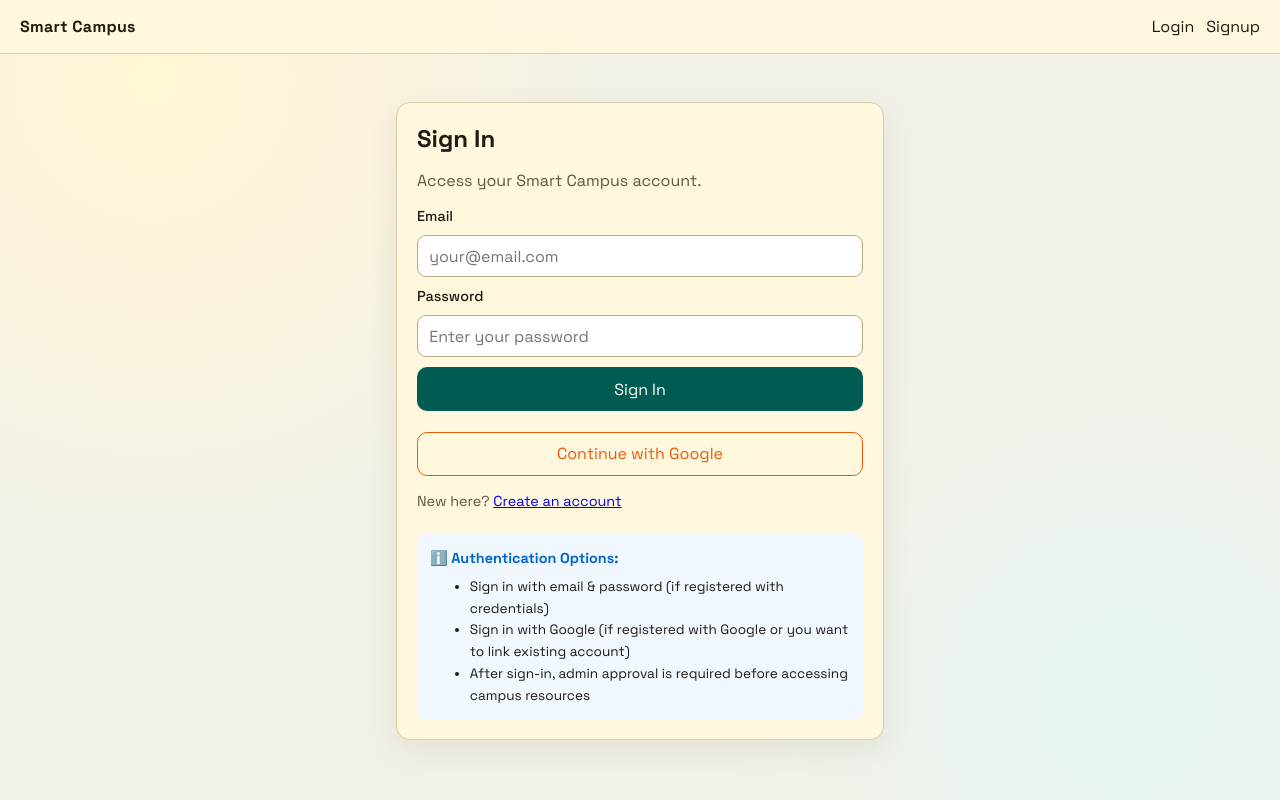
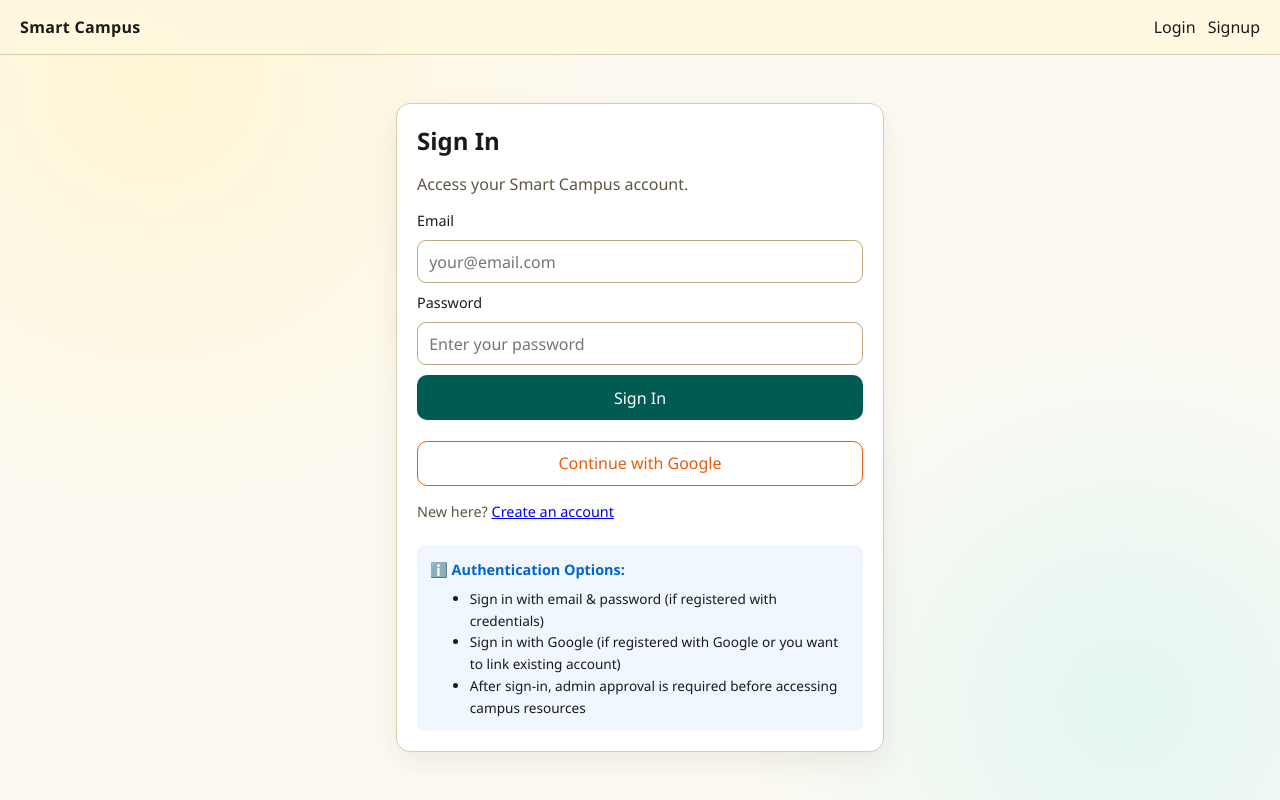
Before and after one commit to ashan-git2004/Resourcely, a React (Vite) app in the folder frontend/: page /login in a window 1280 px wide. Built offline with nearby package versions, Linux system fonts and the light colour scheme; no server answers.

Commit message:
feat: initialize frontend project structure with styles and Vite dependencies

```diff
--- a/frontend/src/styles.css
+++ b/frontend/src/styles.css
@@ -1,9 +1,9 @@
-@import url("https://fonts.googleapis.com/css2?family=Space+Grotesk:wght@400;500;700&display=swap");
+@import url("https://fonts.googleapis.com/css2?family=Montserrat:wght@400;500;600;700;800&display=swap");
 
 :root {
-  --bg: #f3f1e7;
-  --panel: #fff8de;
-  --ink: #1f1a10;
+  --bg: #fdfaf3;
+  --panel: #ffffff;
+  --ink: #1a1a1a;
   --accent: #005c53;
   --accent-2: #ea5b0c;
   --border: #d7cdaa;
```
